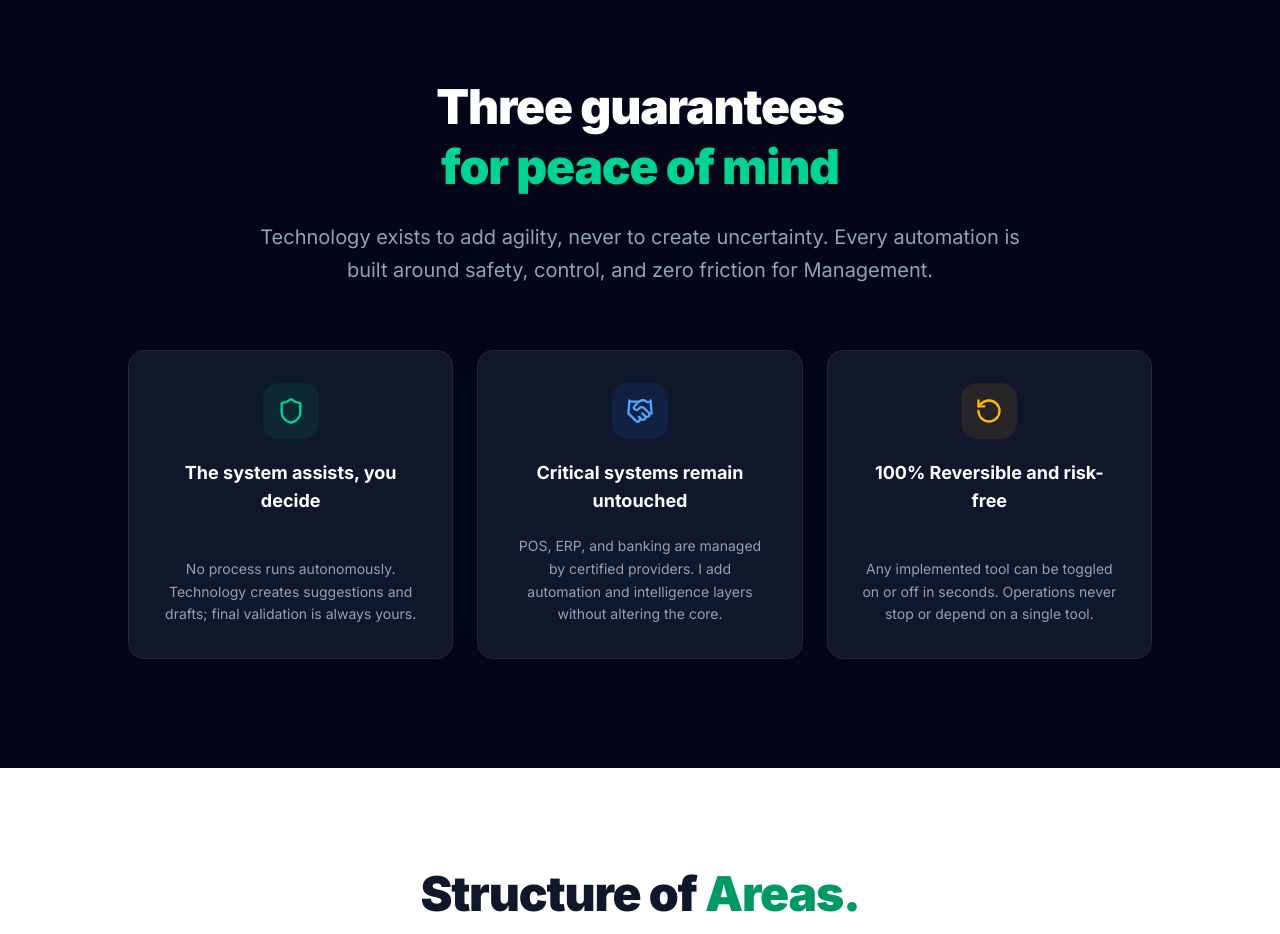
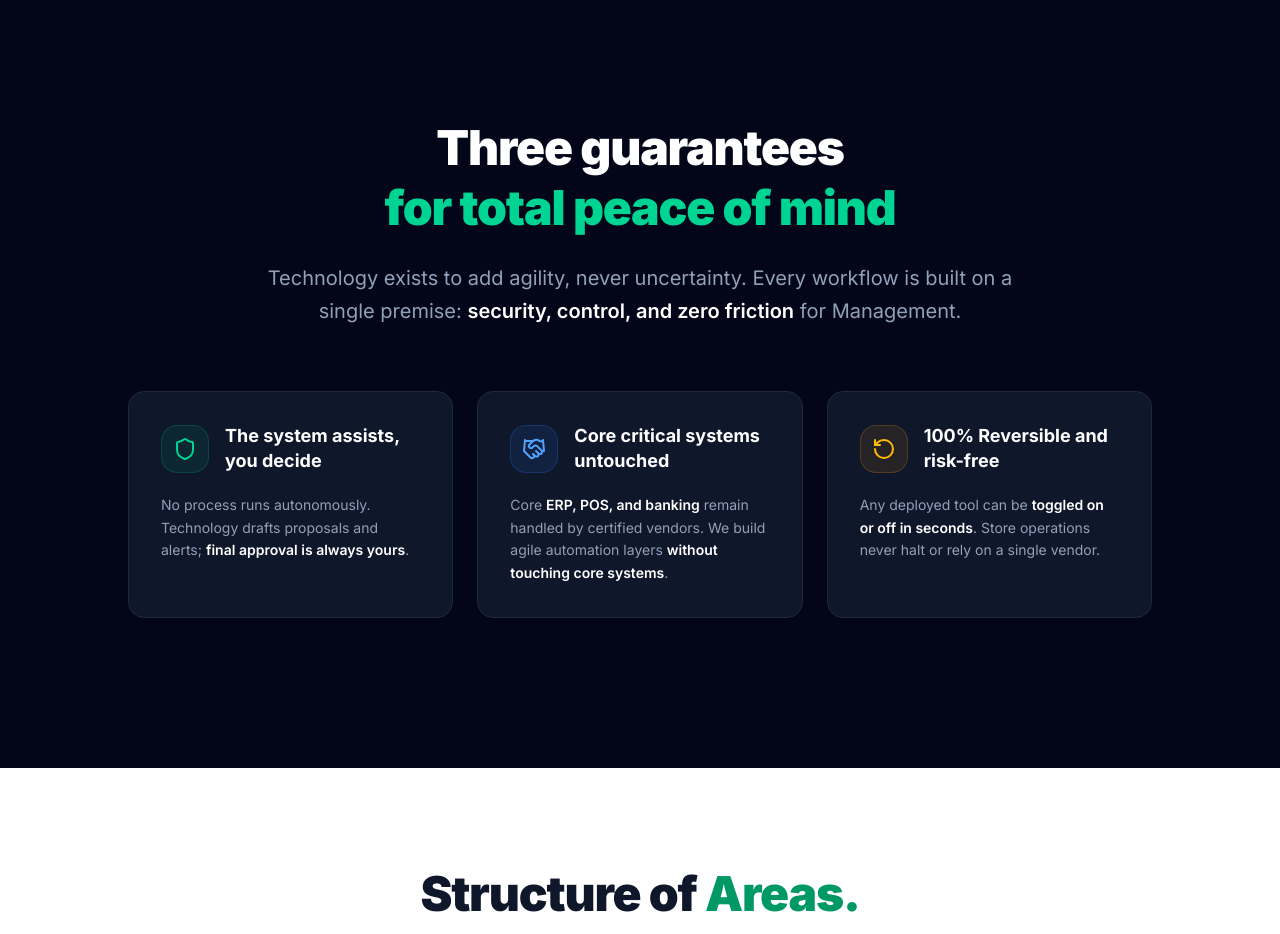
Before and after one commit to jordi2479/songarrit-canros-it, a Next.js app: page /en in a window 1280 px wide. Shown: the part 3380-4314 px from the top of the page. Built offline with nearby package versions, Linux system fonts and the light colour scheme.

Commit message:
style(garantias): alinear titulos con iconos y anadir resaltados en negrita en garantias

```diff
--- a/messages/ca.json
+++ b/messages/ca.json
@@ -83,13 +83,13 @@
   "garantias": {
     "title": "Tres garanties",
     "highlight": "de tranquil·litat",
-    "desc": "La tecnologia està per sumar agilitat, mai per generar incertesa. Tota automatització es dissenya amb un únic criteri: seguretat, control i zero fricció per a la Direcció.",
+    "desc": "La tecnologia està per sumar agilitat, mai per generar incertesa. Tota automatització es dissenya amb un únic criteri: <bold>seguretat, control i zero fricció</bold> per a la Direcció.",
     "g1Title": "El sistema assisteix, vosaltres decidiu",
-    "g1Desc": "Cap procés s'executa de manera autònoma. La tecnologia genera propostes i esborranys; la validació final sempre és vostra.",
+    "g1Desc": "Cap procés s'executa de manera autònoma. La tecnologia genera propostes i esborranys; la **validació final sempre és vostra**.",
     "g2Title": "Intocables els sistemes crítics",
-    "g2Desc": "L'ERP, el TPV i la banca els gestionen els seus proveïdors certificats. Jo aporto capes d'automatització i intel·ligència, sense alterar el nucli.",
+    "g2Desc": "L'**ERP, el TPV i la banca** els gestionen els seus proveïdors certificats. Jo aporto capes d'automatització i intel·ligència, **sense alterar el nucli**.",
     "g3Title": "100% Reversible i sense risc",
-    "g3Desc": "Qualsevol eina implementada es pot activar o desactivar en segons. El negoci mai no s'atura ni depèn d'una sola solució."
+    "g3Desc": "Qualsevol eina implementada es pot **activar o desactivar en segons**. El negoci mai no s'atura ni depèn d'una sola solució."
   },
   "areas": {
     "title": "Estructura d'",
--- a/messages/de.json
+++ b/messages/de.json
@@ -83,13 +83,13 @@
   "garantias": {
     "title": "Drei Garantien",
     "highlight": "für absolute Sicherheit",
-    "desc": "Technologie soll Agilität bringen, niemals Unsicherheit. Jede Automatisierung folgt einem klaren Prinzip: Sicherheit, Kontrolle und null Reibung für die Geschäftsführung.",
+    "desc": "Technologie soll Agilität bringen, niemals Unsicherheit. Jede Automatisierung folgt einem klaren Prinzip: <bold>Sicherheit, Kontrolle und null Reibung</bold> für die Geschäftsführung.",
     "g1Title": "Das System unterstützt, Sie entscheiden",
-    "g1Desc": "Kein Prozess läuft eigenständig. Die Technologie liefert Vorschläge und Entwürfe; die Freigabe liegt immer bei Ihnen.",
+    "g1Desc": "Kein Prozess läuft eigenständig. Die Technologie liefert Vorschläge und Entwürfe; die **Freigabe liegt immer bei Ihnen**.",
     "g2Title": "Kritische Kernsysteme bleiben unberührt",
-    "g2Desc": "ERP, Kasse und Banken werden von zertifizierten Partnern betreut. Ich schaffe Automatisierungs- und Logikebenen, ohne den Kern zu verändern.",
+    "g2Desc": "Die Kernsysteme **ERP, Kasse und Banken** bleiben unangetastet. Ich schaffe Automatisierungsebenen, **ohne den Kern zu verändern**.",
     "g3Title": "100% Reversibel und risikofrei",
-    "g3Desc": "Jedes Tool lässt sich in Sekunden aktivieren oder deaktivieren. Der Betrieb wird nie gestört oder abhängig gemacht."
+    "g3Desc": "Jedes Tool lässt sich **in Sekunden aktivieren oder deaktivieren**. Der Betrieb wird nie gestört oder abhängig gemacht."
   },
   "areas": {
     "title": "Struktur der",
--- a/messages/en.json
+++ b/messages/en.json
@@ -82,14 +82,14 @@
   },
   "garantias": {
     "title": "Three guarantees",
-    "highlight": "for peace of mind",
-    "desc": "Technology exists to add agility, never to create uncertainty. Every automation is built around safety, control, and zero friction for Management.",
+    "highlight": "for total peace of mind",
+    "desc": "Technology exists to add agility, never uncertainty. Every workflow is built on a single premise: <bold>security, control, and zero friction</bold> for Management.",
     "g1Title": "The system assists, you decide",
-    "g1Desc": "No process runs autonomously. Technology creates suggestions and drafts; final validation is always yours.",
-    "g2Title": "Critical systems remain untouched",
-    "g2Desc": "POS, ERP, and banking are managed by certified providers. I add automation and intelligence layers without altering the core.",
+    "g1Desc": "No process runs autonomously. Technology drafts proposals and alerts; **final approval is always yours**.",
+    "g2Title": "Core critical systems untouched",
+    "g2Desc": "Core **ERP, POS, and banking** remain handled by certified vendors. We build agile automation layers **without touching core systems**.",
     "g3Title": "100% Reversible and risk-free",
-    "g3Desc": "Any implemented tool can be toggled on or off in seconds. Operations never stop or depend on a single tool."
+    "g3Desc": "Any deployed tool can be **toggled on or off in seconds**. Store operations never halt or rely on a single vendor."
   },
   "areas": {
     "title": "Structure of",
--- a/messages/es.json
+++ b/messages/es.json
@@ -83,13 +83,13 @@
   "garantias": {
     "title": "Tres garantías",
     "highlight": "de tranquilidad",
-    "desc": "La tecnología está para sumar agilidad, nunca para generar incertidumbre. Toda automatización se diseña con un único criterio: seguridad, control y cero fricción para la Dirección.",
+    "desc": "La tecnología está para sumar agilidad, nunca para generar incertidumbre. Toda automatización se diseña con un único criterio: <bold>seguridad, control y cero fricción</bold> para la Dirección.",
     "g1Title": "El sistema asiste, vosotros decidís",
-    "g1Desc": "Ningún proceso se ejecuta de forma autónoma. La tecnología genera propuestas y borradores; la validación final siempre es vuestra.",
+    "g1Desc": "Ningún proceso se ejecuta de forma autónoma. La tecnología genera propuestas y borradores; la **validación final siempre es vuestra**.",
     "g2Title": "Intocables los sistemas críticos",
-    "g2Desc": "El ERP, el TPV y la banca los gestionan sus proveedores certificados. Yo aporto capas de automatización e inteligencia, sin alterar el núcleo.",
+    "g2Desc": "El **ERP, el TPV y la banca** los gestionan sus proveedores certificados. Yo aporto capas de automatización e inteligencia, **sin alterar el núcleo**.",
     "g3Title": "100% Reversible y sin riesgo",
-    "g3Desc": "Cualquier herramienta implementada se puede activar o desactivar en segundos. El negocio nunca se detiene ni depende de una sola solución."
+    "g3Desc": "Cualquier herramienta implementada se puede **activar o desactivar en segundos**. El negocio nunca se detiene ni depende de una sola solución."
   },
   "areas": {
     "title": "Estructura de",
--- a/src/app/[locale]/page.tsx
+++ b/src/app/[locale]/page.tsx
@@ -48,13 +48,13 @@ const colorClasses: Record<string, { card: string; badge: string; icon: string }
 /* ═══════════════════════════════════════════════════════════════════
    PAGE
    ═══════════════════════════════════════════════════════════════════ */
-function renderMarkdownBold(text: string) {
+function renderMarkdownBold(text: string, boldClassName = "text-slate-900 font-bold") {
   if (!text) return text;
   const parts = text.split(/(\*\*.*?\*\*)/g);
   return parts.map((part, idx) => {
     if (part.startsWith("**") && part.endsWith("**")) {
       return (
-        <strong key={idx} className="text-slate-900 font-bold">
+        <strong key={idx} className={boldClassName}>
           {part.slice(2, -2)}
         </strong>
       );
@@ -305,9 +305,13 @@ export default function Home() {
           <h2 className="text-2xl sm:text-4xl md:text-5xl font-black tracking-tight mb-2 md:mb-6 leading-tight">
             {tGarantias("title")}<br/><span className="text-emerald-400">{tGarantias("highlight")}</span>
           </h2>
-          <p className="text-xs sm:text-base md:text-xl text-slate-400 leading-relaxed font-normal">
-            {tGarantias("desc")}
-          </p>
+          <div className="text-xs sm:text-base md:text-xl text-slate-400 leading-relaxed font-normal max-w-3xl mx-auto">
+            {tGarantias.rich("desc", {
+              bold: (chunks) => <strong className="text-white font-semibold">{chunks}</strong>,
+              highlight: (chunks) => <span className="text-emerald-400 font-semibold">{chunks}</span>,
+              p: (chunks) => <p>{chunks}</p>
+            })}
+          </div>
         </div>
         <div className="grid grid-cols-1 md:grid-cols-3 gap-3 md:gap-6 max-w-5xl mx-auto">
           {[
@@ -315,18 +319,20 @@ export default function Home() {
             { icon: Handshake, title: tGarantias("g2Title"), desc: tGarantias("g2Desc"), color: "blue" },
             { icon: RotateCcw, title: tGarantias("g3Title"), desc: tGarantias("g3Desc"), color: "amber" },
           ].map((g, i) => (
-            <FadeCard key={g.title} delay={i * 0.15} className="p-4 sm:p-6 md:p-8 rounded-xl md:rounded-2xl bg-slate-900 border border-slate-800 text-center flex flex-col justify-between">
+            <FadeCard key={g.title} delay={i * 0.15} className="p-4 sm:p-6 md:p-8 rounded-xl md:rounded-2xl bg-slate-900 border border-slate-800 text-left flex flex-col justify-between">
               <div>
-                <div className={`w-10 h-10 md:w-14 md:h-14 rounded-xl md:rounded-2xl flex items-center justify-center mx-auto mb-2 md:mb-5 ${
-                  g.color === "emerald" ? "bg-emerald-500/10 text-emerald-400" :
-                  g.color === "blue" ? "bg-blue-500/10 text-blue-400" :
-                  "bg-amber-500/10 text-amber-400"
-                }`}>
-                  <g.icon className="w-5 h-5 md:w-7 md:h-7" />
+                <div className="flex items-center gap-3 sm:gap-4 mb-3 md:mb-5">
+                  <div className={`w-9 h-9 sm:w-11 sm:h-11 md:w-12 md:h-12 rounded-xl md:rounded-2xl flex items-center justify-center shrink-0 ${
+                    g.color === "emerald" ? "bg-emerald-500/10 text-emerald-400 border border-emerald-500/20" :
+                    g.color === "blue" ? "bg-blue-500/10 text-blue-400 border border-blue-500/20" :
+                    "bg-amber-500/10 text-amber-400 border border-amber-500/20"
+                  }`}>
+                    <g.icon className="w-5 h-5 md:w-6 md:h-6" />
+                  </div>
+                  <h3 className="font-bold text-white text-sm sm:text-base md:text-lg leading-snug">{g.title}</h3>
                 </div>
-                <h3 className="font-bold text-white mb-1 md:mb-3 text-sm sm:text-base md:text-lg">{g.title}</h3>
+                <p className="text-xs md:text-sm text-slate-400 leading-relaxed mt-1 md:mt-2">{renderMarkdownBold(g.desc, "text-white font-semibold")}</p>
               </div>
-              <p className="text-xs md:text-sm text-slate-400 leading-relaxed line-clamp-2 md:line-clamp-none mt-1 md:mt-2">{g.desc}</p>
             </FadeCard>
           ))}
         </div>
```
